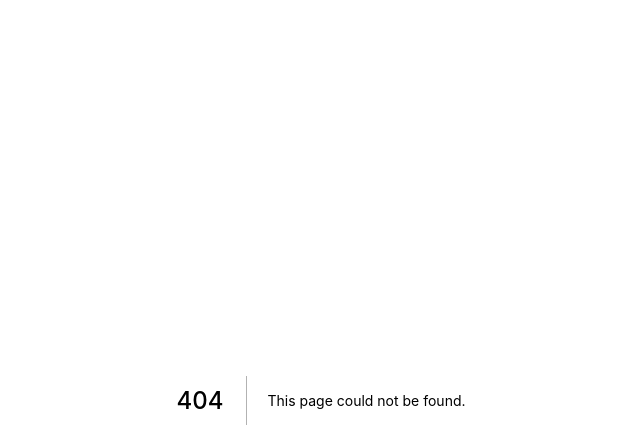
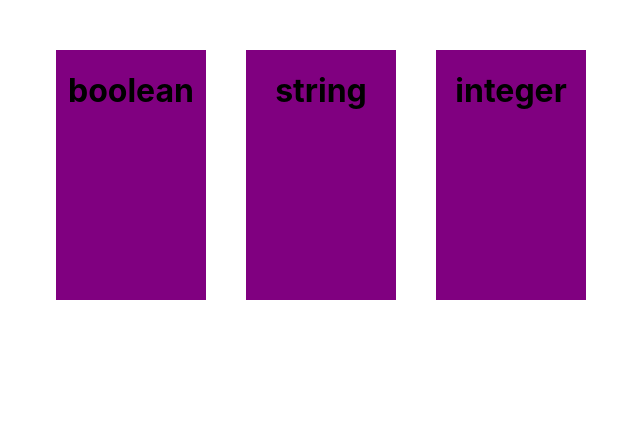
Before and after one commit to 7-11-22-sdet-hooper/ReviewsFrontend, a Next.js app: page /Card in a window 1280 px wide. Before the commit this address had no page. Shown: the top 448 px of the page, without its empty margins (319-959 px from the left). Built offline with nearby package versions, Linux system fonts and the light colour scheme.

Commit message:
first commit

```diff
--- /dev/null
+++ b/pages/Card.js
@@ -0,0 +1,69 @@
+import { useEffect, useState } from "react"
+
+const Card = () =>{
+
+    const [cardId, setCardId] = useState(null)
+    const [vocabData, setVocabData] = useState([])
+
+    useEffect(() =>{
+
+
+        const data = [
+            {
+                category: 'basic',
+                keyword: 'boolean',
+                def: 'logical data type that can have only the values true or false',
+                id: 1
+            },
+            {
+                category: 'basic',
+                keyword: 'string',
+                def: 'series of characters that are interpreted literally by a script',
+                id: 2
+            },
+            {
+                category: 'basic',
+                keyword: 'integer',
+                def: "numbers without a fractional component, and don't support decimal points",
+                id: 3
+            },
+
+    ]
+
+    setVocabData([...data])
+
+    },[])
+
+    const toggleCard = (e) =>{
+        e.preventDefault()
+
+        //hides card info if it is already selected and clicked again.
+        if(cardId == e.target.id){
+            setCardId(null)
+        }else{
+            setCardId(e.target.id)
+        }
+
+    }
+
+    return(
+        <div className="card-con"  >
+            {/* <h1>Boolean</h1>
+
+           {showAns ?  <p>True/False</p> : ''}  */}
+
+            {vocabData.map(keys => {
+                // console.log(keys)
+                return(
+                    <div className="card" onClick={toggleCard} id={keys.id}>
+                        <h1>{keys.keyword}</h1>
+
+                        <p>{cardId == keys.id ?  keys.def : ''} </p>
+                    </div>
+                )
+            })}
+        </div>
+    )
+}
+
+export default Card
--- /dev/null
+++ b/pages/Dashboard.js
@@ -0,0 +1,18 @@
+import Card from "./Card"
+
+const Dashboard = () =>{
+
+
+
+    return(
+        <div className="dashboard-con">
+
+            <div className="dashboard-card-con">
+            <Card />
+            </div>
+
+        </div>
+    )
+}
+
+export default Dashboard
--- a/pages/_app.js
+++ b/pages/_app.js
@@ -1,7 +1,10 @@
 import '../styles/globals.css'
+import '../styles/dashboard.css'
+import '../styles/card.css'
+import Dashboard from './Dashboard'
 
 function MyApp({ Component, pageProps }) {
-  return <Component {...pageProps} />
+  return <Dashboard />
 }
 
 export default MyApp
--- /dev/null
+++ b/styles/card.css
@@ -0,0 +1,13 @@
+.card{
+    text-align: center;
+    height: 250px;
+    width: 150px;
+    background-color: purple;
+    margin: 20px;
+}
+.card-con{
+    padding: 10px;
+
+    display: flex;
+    justify-content: flex-start;
+}
--- /dev/null
+++ b/styles/dashboard.css
@@ -0,0 +1,13 @@
+.dashboard-con{
+    width: 100%;
+    height: 100%;
+
+}
+
+.dashboard-card-con{
+
+    display: flex;
+    align-items: center;
+    justify-content: center;
+    margin: 20px;
+}
--- a/styles/globals.css
+++ b/styles/globals.css
@@ -21,6 +21,6 @@ a {
   }
   body {
     color: white;
-    background: black;
+    background: #161618;
   }
 }
```
Also changed, not shown: styles/Home.module.css (deleted, +0 -129 lines).
